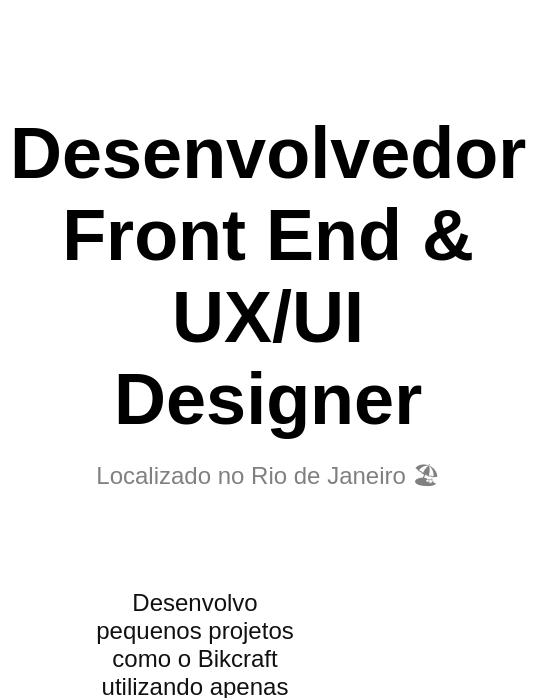
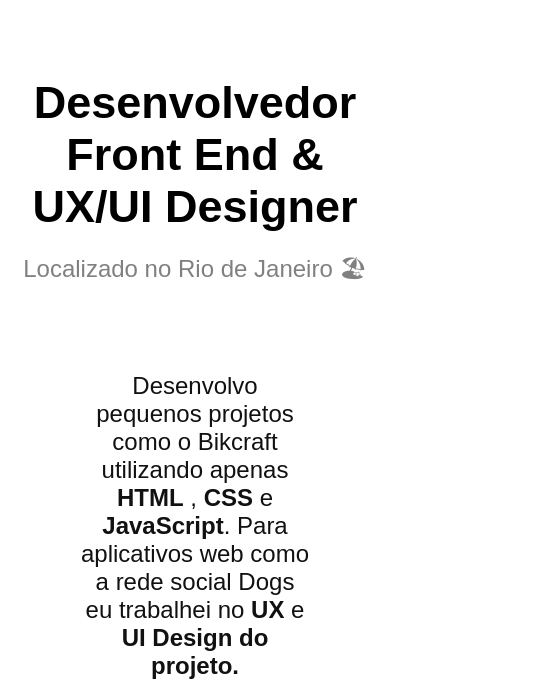
Before and after one commit to MicReisDev/Lobo-poritfolio, a plain HTML site: page Index.html in a window 390 px wide. Shown: the part 123-821 px from the top of the page, 536 px wide, since content can reach past the window. Drawn offline with Linux system fonts and the light colour scheme.

Commit message:
atualização de responsívidade

```diff
--- a/CSS/parte1.css
+++ b/CSS/parte1.css
@@ -89,6 +89,11 @@ header {
 }
 
 @media (max-width: 800px){
+  .detalhe h1{
+    font-size: 45px;
+    margin: 0px auto;
+    padding: 0px;
+  }
       body{
         font-family: "fira sans", Arial, Helvetica, sans-serif;
         text-align: center;
@@ -144,9 +149,9 @@ header {
 
     }
     .detalhe{
-      margin-top: 25px;
+      margin-top: 0px;
       display: block;
-      padding: 10px;
+      padding: 0px auto;
       text-align: center;
 
     }
--- a/CSS/parte3.css
+++ b/CSS/parte3.css
@@ -191,9 +191,11 @@
 
   .parte3{
     grid-template-columns: 1fr;
-    padding: 20px
+    padding: 20px;
+    justify-content: center;
+  }
 
-  }
+
   .formação{
     font-size: 0px;
   }
```
